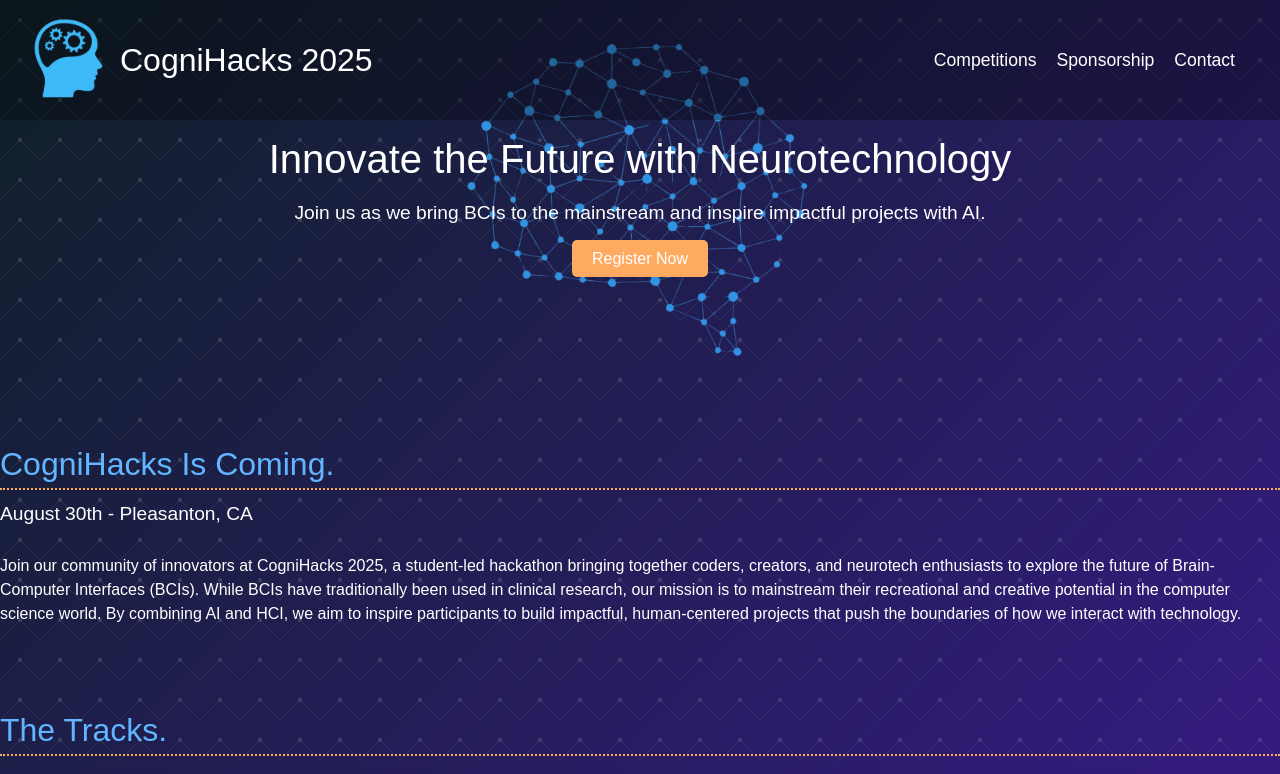
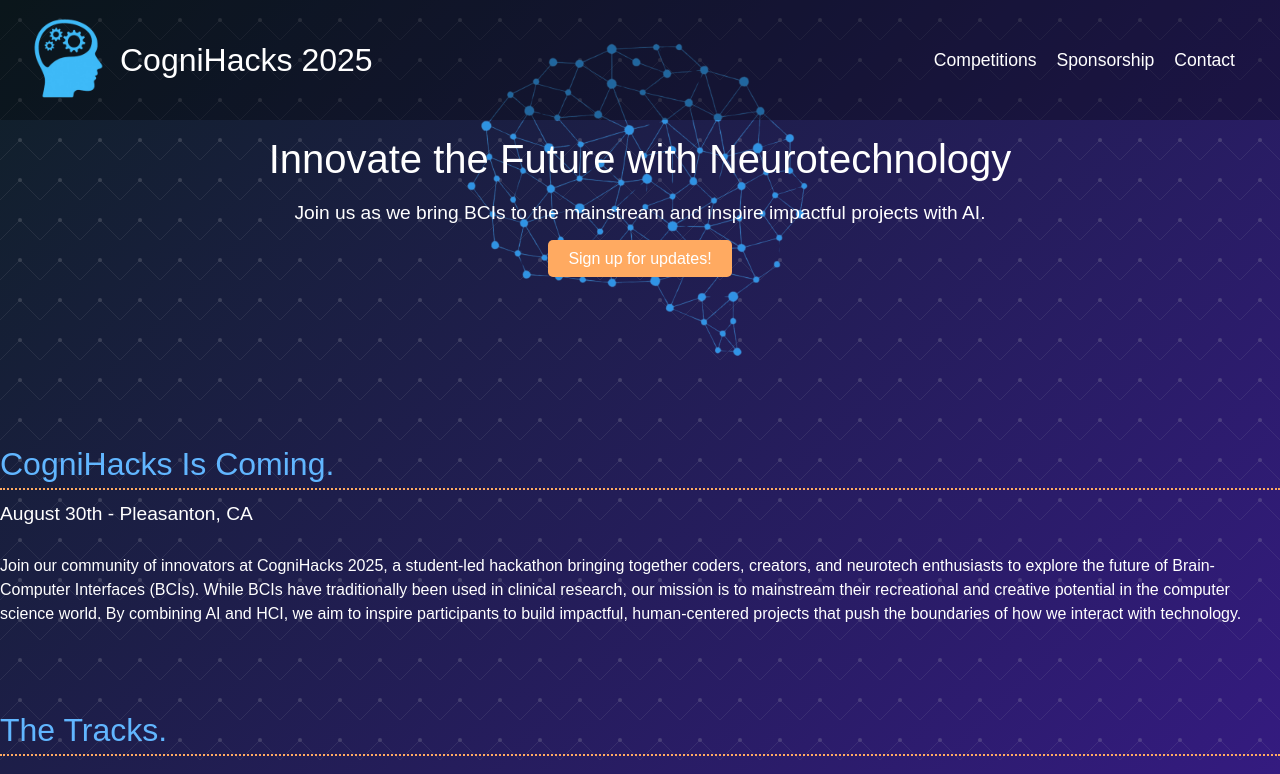
Before and after one commit to wonderspace37/cg_hacks_pre_depoly, a React (Vite) app: page / in a window 1280 px wide. Shown: the top 774 px of the page. Built offline with nearby package versions, Linux system fonts and the light colour scheme.

Commit message:
Change Register Now button to Sign up for updates.

```diff
--- a/src/App.tsx
+++ b/src/App.tsx
@@ -63,7 +63,7 @@ const App: React.FC = () => {
               href="#contact"
               className="cta-button"
             >
-              Register Now
+              Sign up for updates!
             </a>
         </div>
       </section>
@@ -85,8 +85,8 @@ const App: React.FC = () => {
         <div className="benefits">
           <div className="benefit">
           <img src="/src/Public/1.png" alt="BCI Track Picture"/>
-            <h3>BCI</h3>
-            <p>Introduce/demonstrate general BCI data flow to attendees and provide resources for BCI powered projects </p>
+          <h3>BCI</h3>
+          <p>Introduce/demonstrate general BCI data flow to attendees and provide resources for BCI powered projects</p>
           </div>
           <div className="benefit">
           <img src="/src/Public/2.png" alt="HCI Track Picture"/>
```
